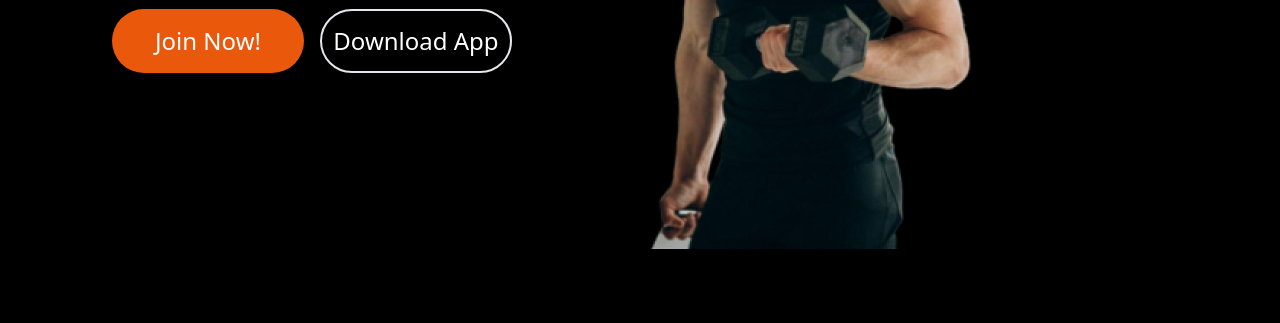
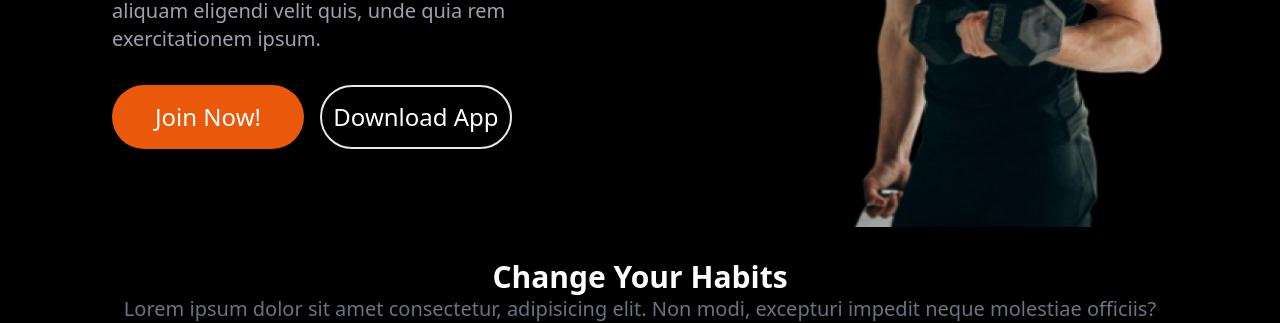
Before and after one commit to manikblocck/assig-02-with-tailwind, a website built with Vite: page index.html in a window 1280 px wide. Shown: the part 511-834 px from the top of the page. Before the commit the page ends 800 px from the top, so only its background shows below. Built offline with nearby package versions, Linux system fonts and the light colour scheme.

Commit message:
habit-done

```diff
--- a/index.html
+++ b/index.html
@@ -21,7 +21,7 @@
         </nav>
     </header>
     <main>
-        <div class=" md:flex md:w-[85%] md:mx-auto md:mt-14 md:justify-between md:gap-2 ">
+        <div id="BANNER" class=" md:flex md:w-[85%] md:mx-auto md:mt-14 md:justify-between md:gap-2 xl:gap-80 ">
             <div class="p-4 md:w-2/4 md:mt-20">
                 <h1 class="text-white text-5xl font-bold">get body in <br><span class="italic text-orange-600">Shape</span>& stay <br class="md:hidden"> healthy</h1>
                 <p class="text-gray-400 text-xl font- mt-8 ">Lorem ipsum dolor, sit amet consectetur adipisicing elit. Iste consectetur reiciendis aliquam eligendi velit quis, unde quia rem exercitationem ipsum.</p>
@@ -46,6 +46,12 @@
                 </div>
             </div>
         </div>
+        <div id="HABITS" class="mt-2 w-11/12 md:mt-8 mx-auto">
+            <div>
+                <h1 class="text-white text-3xl font-bold text-center">Change Your Habits</h1>
+                <p class="text-gray-500 text-xl text-center">Lorem ipsum dolor sit amet consectetur, adipisicing elit. Non modi, excepturi impedit neque molestiae officiis?</p>
+            </div>
+        </div>
     </main>
 </body>
 </html>
```
